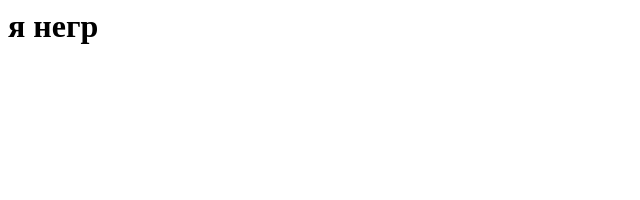
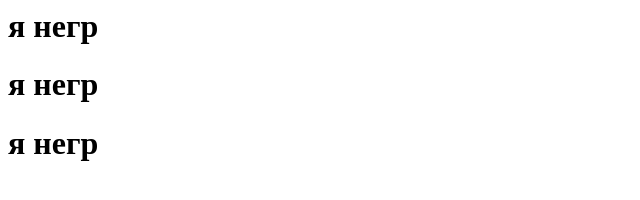
Before and after one commit to GitUser-Ledger/test-reg, a plain HTML site: page index/index.html in a window 1280 px wide. Shown: the whole page, without its empty margins (0-640 px from the left). Drawn offline with Linux system fonts and the light colour scheme.

Commit message:
Update index.html

```diff
--- a/index/index.html
+++ b/index/index.html
@@ -1,3 +1,5 @@
 <html>
 <h1>я негр</h1>
+<h1>я негр</h1>
+<h1>я негр</h1>
 </html>
```
